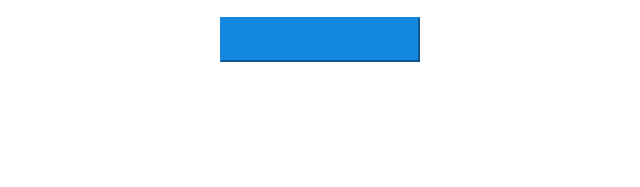
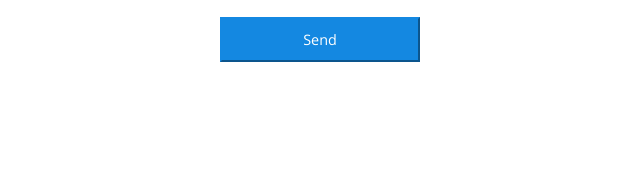
Before and after one commit to joshatoutthink/MY_BLOG, a Gatsby site: page /contact in a window 1280 px wide. Shown: the part 578-765 px from the top of the page, 220-860 px from the left. Built offline with nearby package versions, Linux system fonts and the light colour scheme; Gatsby itself is replaced by a stand-in of ours.

Commit message:
got the form working

```diff
--- a/src/pages/contact.js
+++ b/src/pages/contact.js
@@ -17,7 +17,7 @@ const contact = () => {
           data-netlify={true}
           name="contact"
           method="post"
-          action="/contact/?success"
+          //action="/contact/?success"
           data-netlify-honeypot="bot-field"
         >
           <input type="hidden" name="bot-field" />
@@ -47,7 +47,7 @@ const contact = () => {
             ></textarea>
             <span className="label-text">Message</span>
           </label>
-          <button type="submit" value="Submit" />
+          <button type="submit">Send</button>
         </ContactForm>
       </ContentRow>
     </Layout>
@@ -125,7 +125,7 @@ const ContactForm = styled.form`
     background: ${blue2};
     outline: 0;
     border-color: ${blue2};
-    color: ${blue1};
+    color: white;
     &:hover {
       border-color: ${blue3};
       background: ${blue3};
```
